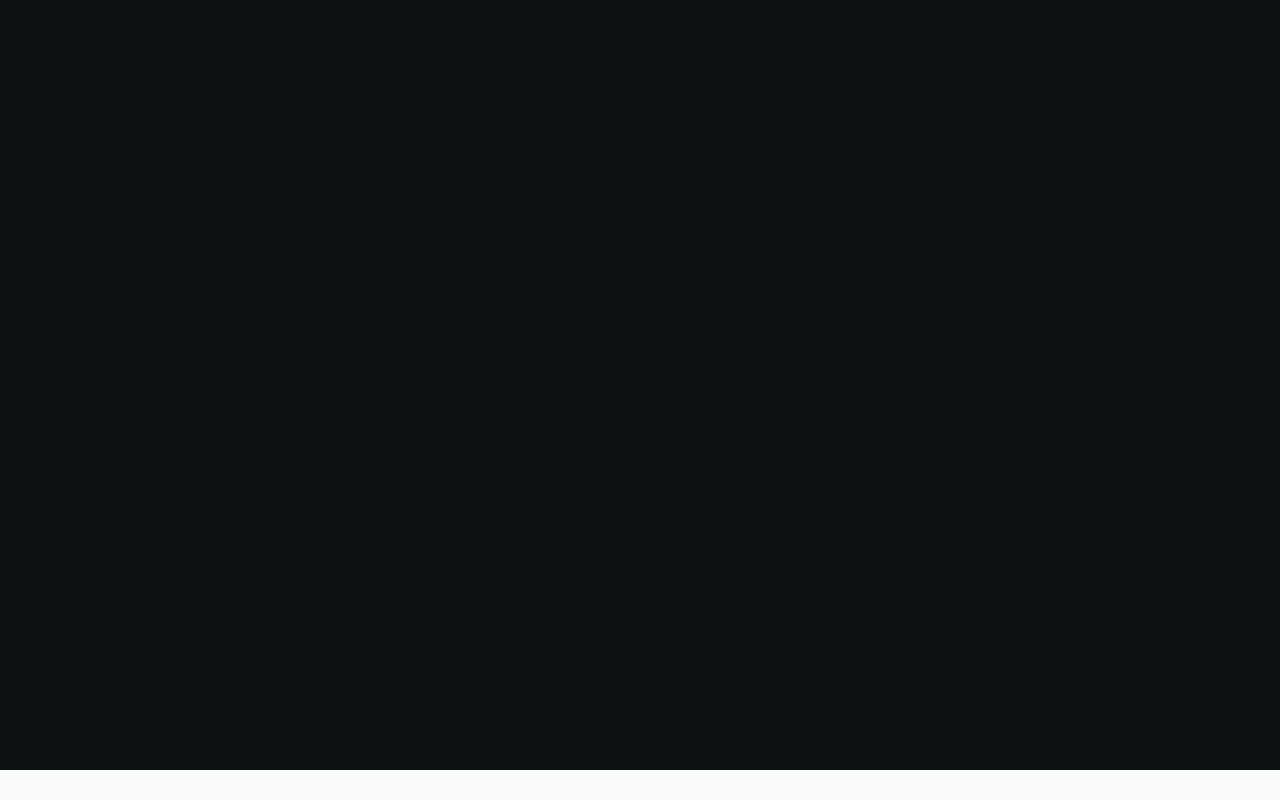
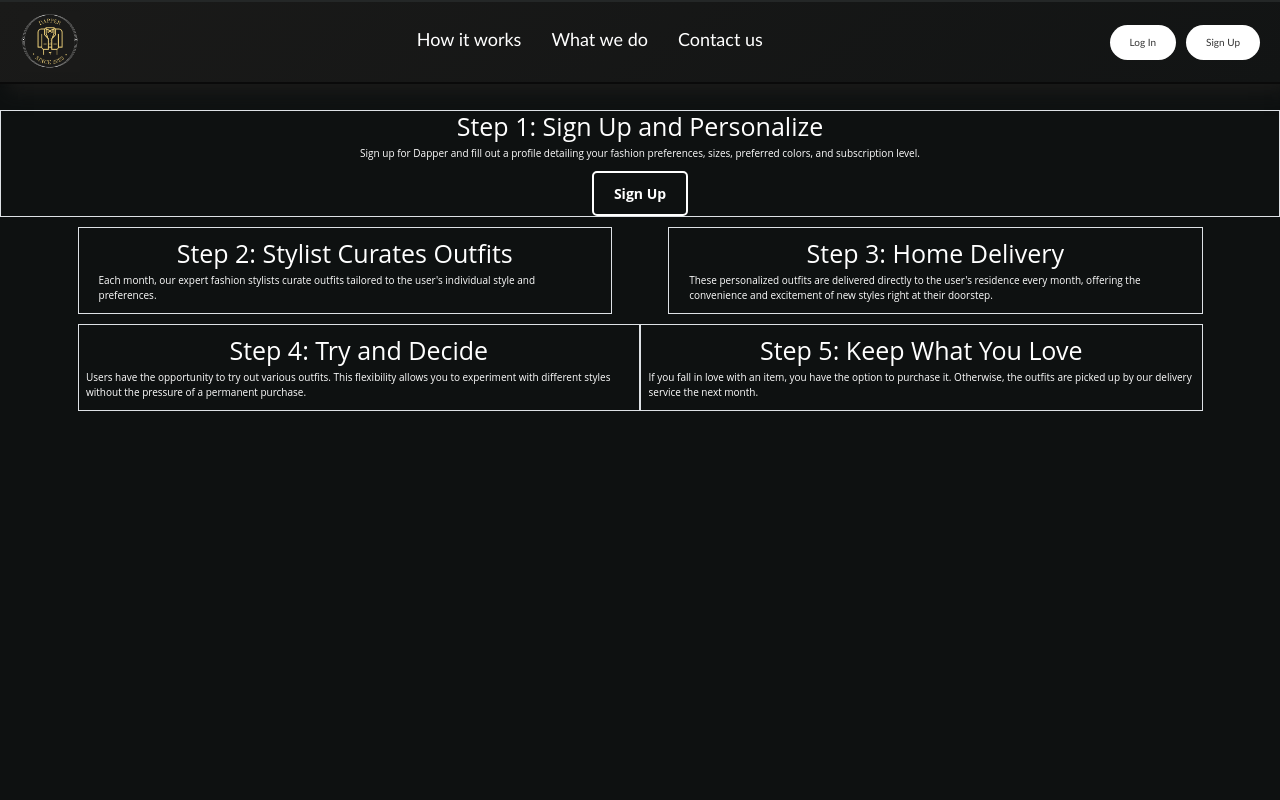
Before and after one commit to zakariariaria/Dapper, a React (Create React App) app in the folder Frontend/: page /about in a window 1280 px wide. Before the commit this address had no page. Built offline with nearby package versions, Linux system fonts and the light colour scheme.

Commit message:
started about page

```diff
--- a/Frontend/src/App.js
+++ b/Frontend/src/App.js
@@ -12,6 +12,7 @@ import 'bootstrap/dist/css/bootstrap.min.css';
 import BrowseStylists from "./Forms/BrowseStylists";
 import ShoppingCart from "./Forms/ShoppingCart"
 import ProfilePage from "./Forms/ProfilePage"
+import About from "./Forms/About"
 
 
 
@@ -35,6 +36,7 @@ function App() {
         <Route path="/browse-stylist" element={<BrowseStylists/>}/>
         <Route path="/shopping-cart" element={<ShoppingCart/>}/>
         <Route path="/profile-page" element={<ProfilePage/>}/>
+        <Route path="/about" element={<About/>}/>
       </Routes>
     </div>
   );
--- /dev/null
+++ b/Frontend/src/Forms/About.js
@@ -0,0 +1,52 @@
+import React from 'react';
+import '../Styles/About.css';
+import NavBar from '../Components/Navbar.js';
+
+function About() {
+
+    const btn = {
+        display: 'block',
+        background: '#0e1111',
+        color: 'white',
+        fontSize: '14px',
+        fontWeight: '700',
+        border:'2px solid white',
+        borderRadius: '5px',
+        padding: '10px 20px',
+        cursor: 'pointer',
+    }
+
+  return (
+    <body>
+        <NavBar></NavBar>
+        <div className="container-xxl border" style={{display: 'flex',flexDirection: 'column',alignItems:'center', marginTop:'2%', colorBackground:'#0e1111',color:'white'}}>
+            <h1>Step 1: Sign Up and Personalize</h1>
+            <p> Sign up for Dapper and fill out a profile detailing your fashion preferences, sizes, preferred colors, and subscription level. </p>
+            <button class="btn btn-outline-primary" style={btn}>Sign Up</button>
+        </div>
+        <div className="container-xl  pt-3" style={{display: 'flex',flexDirection: 'row',color:'white',justifyContent:'space-between',width:'100%',gap:'5%'}} >
+        <div className="container border pt-3" style={{display: 'flex',flexDirection: 'column',alignItems:'center'}}>
+            <h1>Step 2: Stylist Curates Outfits</h1>
+            <p>Each month, our expert fashion stylists curate outfits tailored to the user's individual style and preferences.</p>
+        </div>
+        <div className="container border pt-3" style={{display: 'flex',flexDirection: 'column',alignItems:'center'}}>
+            <h1>Step 3: Home Delivery</h1>
+            <p>These personalized outfits are delivered directly to the user's residence every month, offering the convenience and excitement of new styles right at their doorstep.</p>
+        </div>
+        </div>
+        <div className="container-xl  pt-3" style={{display: 'flex',flexDirection: 'row',color:'white'}} >
+        <div className="container-lg border pt-3" style={{display: 'flex',flexDirection: 'column',alignItems:'center'}}>
+            <h1>Step 4: Try and Decide</h1>
+            <p>Users have the opportunity to try out various outfits. This flexibility allows you to experiment with different styles without the pressure of a permanent purchase.</p>
+        </div>
+        <div className="container-lg border pt-3" style={{display: 'flex',flexDirection: 'column',alignItems:'center'}}>
+            <h1>Step 5: Keep What You Love</h1>
+            <p>If you fall in love with an item, you have the option to purchase it. Otherwise, the outfits are picked up by our delivery service the next month.</p>
+        </div>
+        </div>
+    </body>
+
+  );
+}
+
+export default About;
--- /dev/null
+++ b/Frontend/src/Styles/About.css
@@ -0,0 +1,6 @@
+body{
+    display: flex;
+    flex-direction: column;
+    background-color: #0e1111;
+
+}
```
